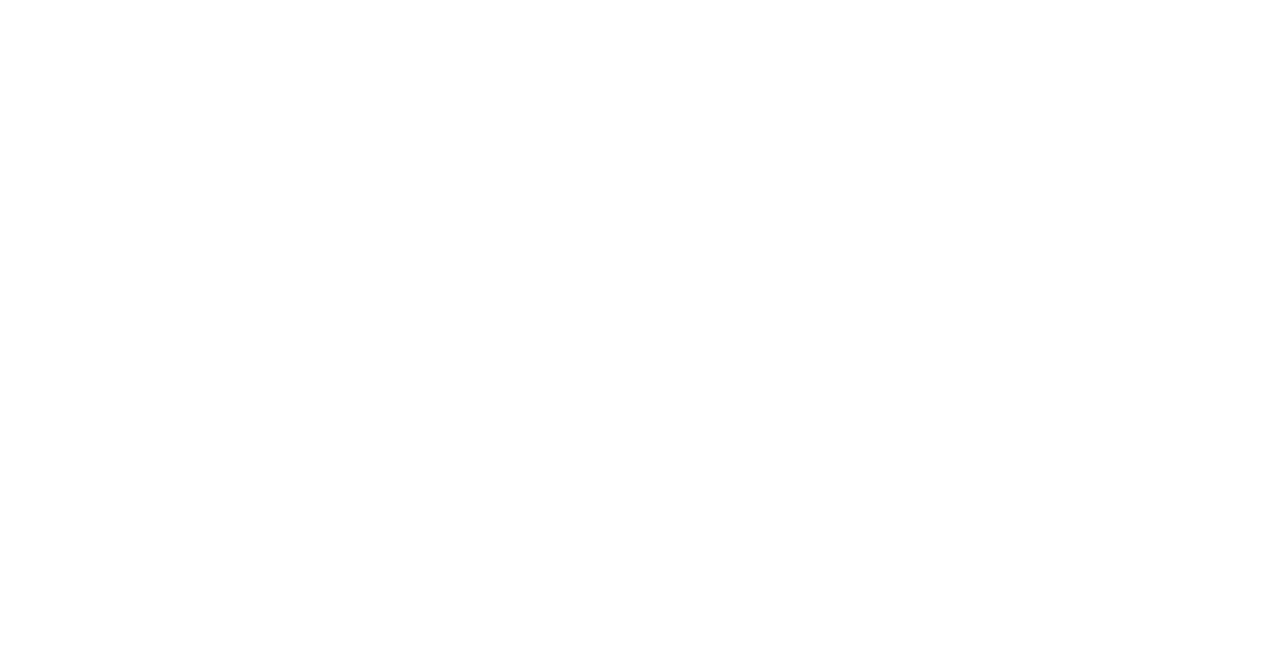
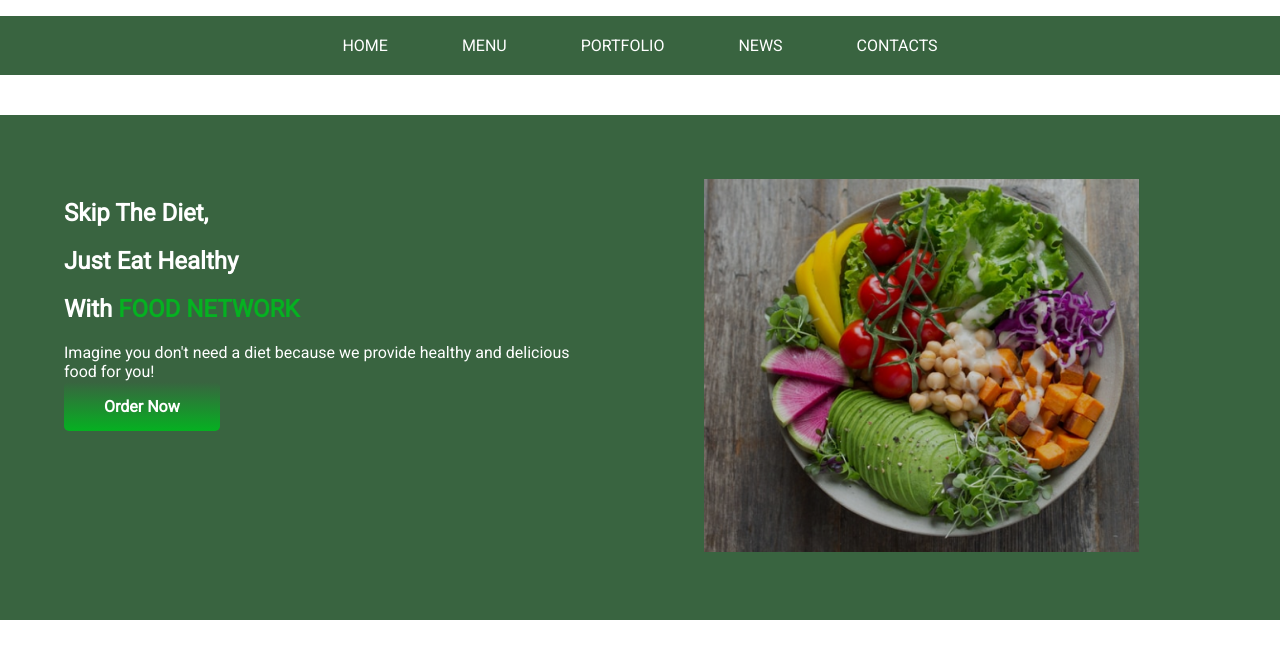
Before and after one commit to ratul8042/food-protfolio, a plain HTML site: page index.html in a window 1280 px wide. Drawn offline with Linux system fonts and the light colour scheme.

Commit message:
top section added

```diff
--- a/index.html
+++ b/index.html
@@ -5,9 +5,37 @@
     <meta http-equiv="X-UA-Compatible" content="IE=edge">
     <meta name="viewport" content="width=device-width, initial-scale=1.0">
     <title>food-portfolio</title>
+    <link rel="preconnect" href="https://fonts.googleapis.com">
+    <link rel="preconnect" href="https://fonts.gstatic.com" crossorigin>
+    <link href="https://fonts.googleapis.com/css2?family=Roboto&display=swap" rel="stylesheet">
     <link rel="stylesheet" href="style.css">
 </head>
 <body>
+    <header>
+            <ul class="nav">
+                <li><a target= "_blank" href="https://github.com/ratul8042/food-protfolio">HOME</a></li>
+                <li><a href="">MENU</a></li>
+                <li><a href="">PORTFOLIO</a></li>
+                <li><a href="">NEWS</a></li>
+                <li><a href="">CONTACTS</a></li>
+            </ul>
+    </header>
+
+    <main>
+        <section class="sec-1">
+            <div class="h-width">
+                <h1>Skip The Diet,</h1>
+                <h1>Just Eat Healthy</h1>
+                <h1>With <span>FOOD NETWORK</span></h1>
+                <p>Imagine you don't need a diet because we provide
+                 healthy and delicious food for you!</p>
+                <a class="link-btn" target="-blank" href="https://fonts.google.com/specimen/Roboto">Order Now</a>
+            </div>
+            <div class="h-width">
+                <img src="food/Project Cover5.png" alt="vegetable">
+            </div>
+        </section>
+    </main>
 
 </body>
 </html>
--- a/style.css
+++ b/style.css
@@ -0,0 +1,66 @@
+body{
+    margin: 0;
+    padding: 0;
+    font-family: 'Roboto', sans-serif;
+
+
+}
+
+.nav{
+    background-color: rgb(57, 100, 64);
+    color: white;
+    list-style: none;
+    text-align: center;
+    padding: 20px 0;
+    margin-bottom: 20px;
+}
+
+.nav > li{
+    display: inline-block;
+    padding: 0 35px;
+}
+
+.nav > li > a{
+    text-decoration: none;
+    color: white;
+}
+
+header{
+        margin-bottom: 40px;;
+}
+
+.sec-1{
+    background-color: rgb(57, 100, 64);
+    color: white;
+}
+
+span{
+    color: rgb(5, 177, 33);
+}
+
+section{
+    display: flex;
+}
+.h-width{
+    width: 50%;
+    padding: 5%;
+}
+.h-width img{
+    width: 85%;
+}
+
+.link-btn{
+    text-decoration: none;
+    padding: 15px 40px;
+    color: white;
+    border-radius: 5px;
+    background-image: linear-gradient(rgb(57, 100, 64),rgb(5, 177, 33));
+    font-weight: 700;
+}
+
+
+
+
+image{
+    display: ;
+}
```
